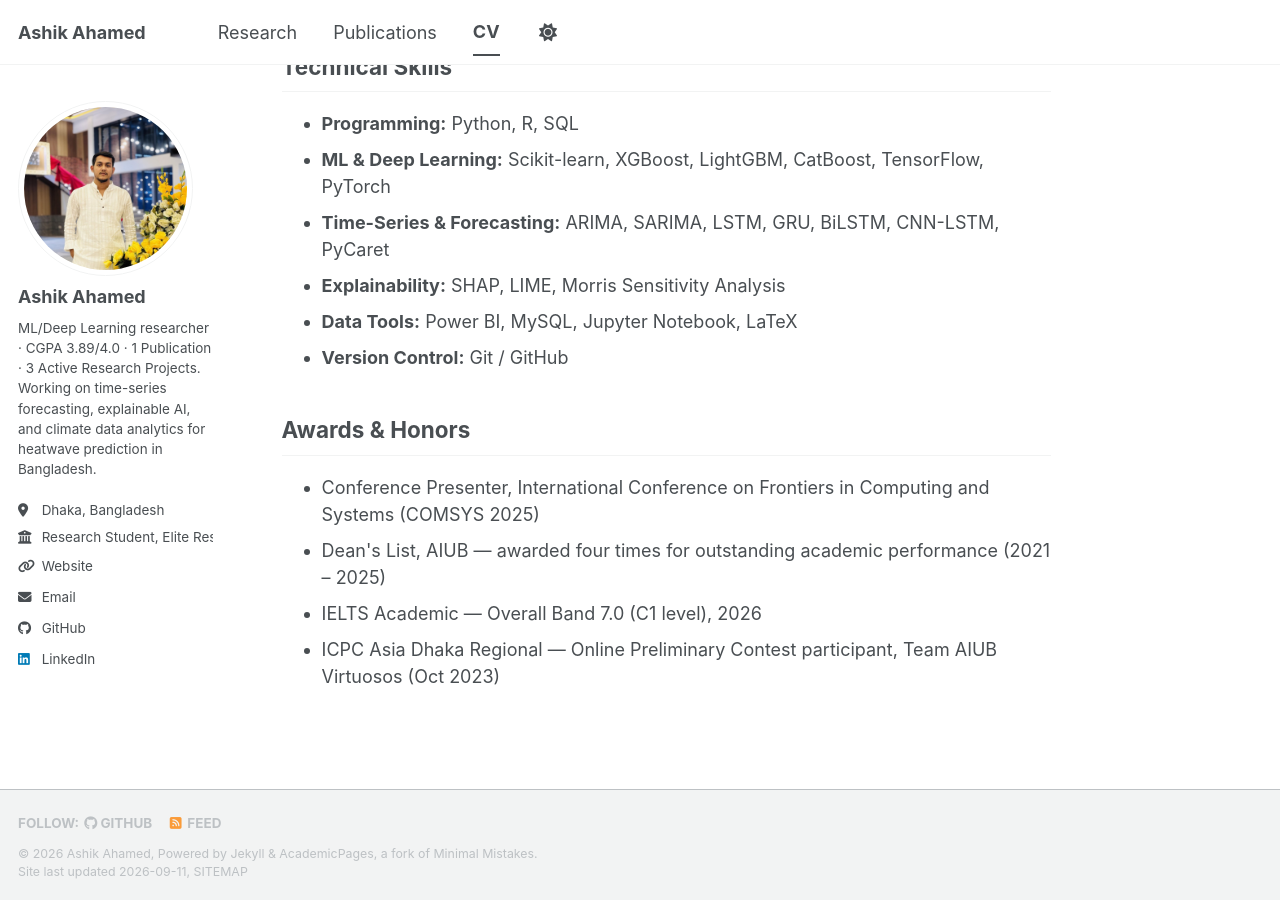
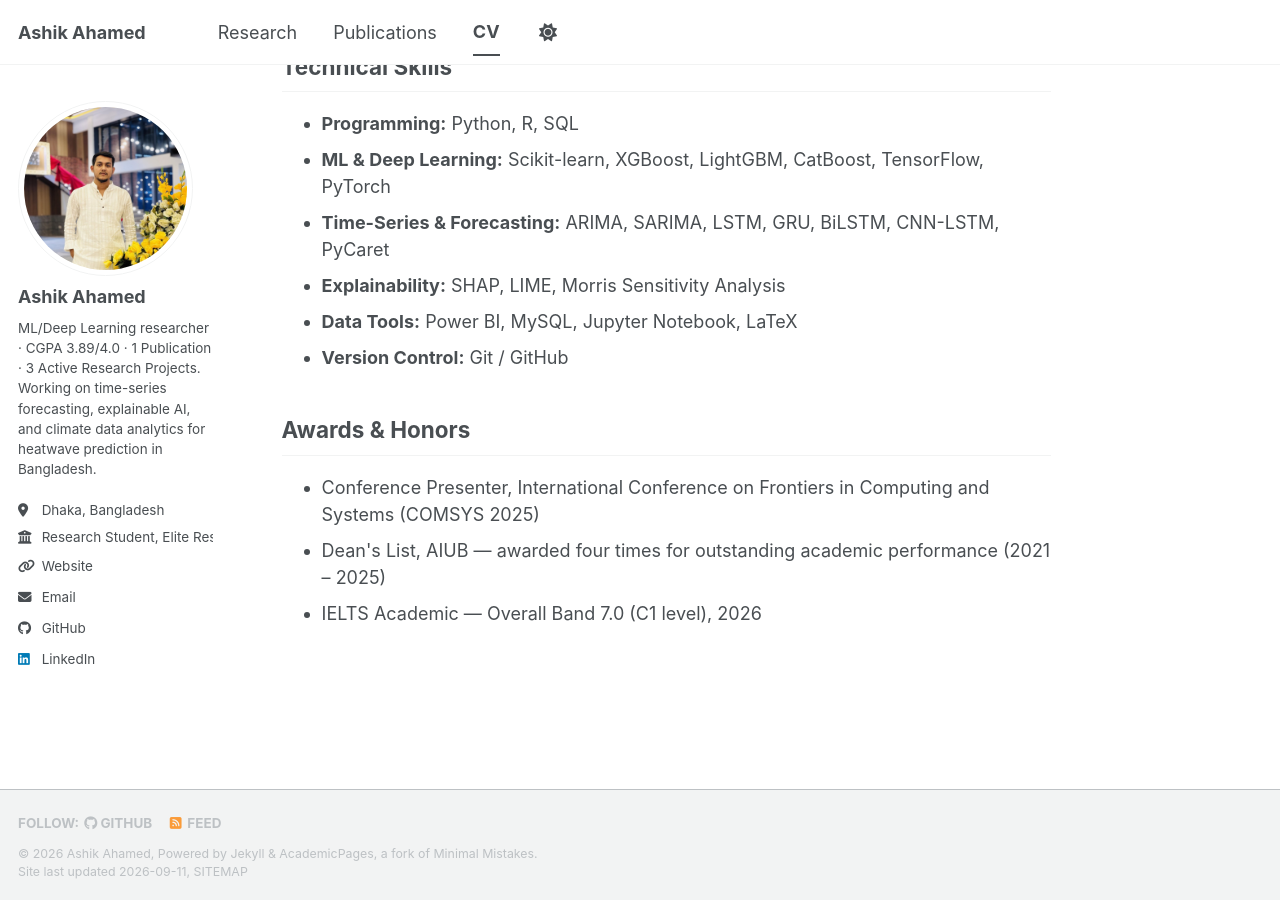
Before and after one commit to ashikahamed985/ashikahamed985.github.io, a Jekyll site: the page built from _pages/cv.md, in a window 1280 px wide and 900 px high, scrolled down 1325 px. Built offline with Jekyll 4.4.1, drawn with Linux system fonts in a browser that asks for light colours; a style sheet for code colours, icons or effects is not loaded.

Commit message:
Update cv.md

```diff
--- a/_pages/cv.md
+++ b/_pages/cv.md
@@ -50,5 +50,3 @@ Applied machine learning models to business data to identify trends and support
 <li>Conference Presenter, International Conference on Frontiers in Computing and Systems (COMSYS 2025)</li>
 <li>Dean's List, AIUB — awarded four times for outstanding academic performance (2021 – 2025)</li>
 <li>IELTS Academic — Overall Band 7.0 (C1 level), 2026</li>
-<li>ICPC Asia Dhaka Regional — Online Preliminary Contest participant, Team AIUB Virtuosos (Oct 2023)</li>
-</ul>
```
